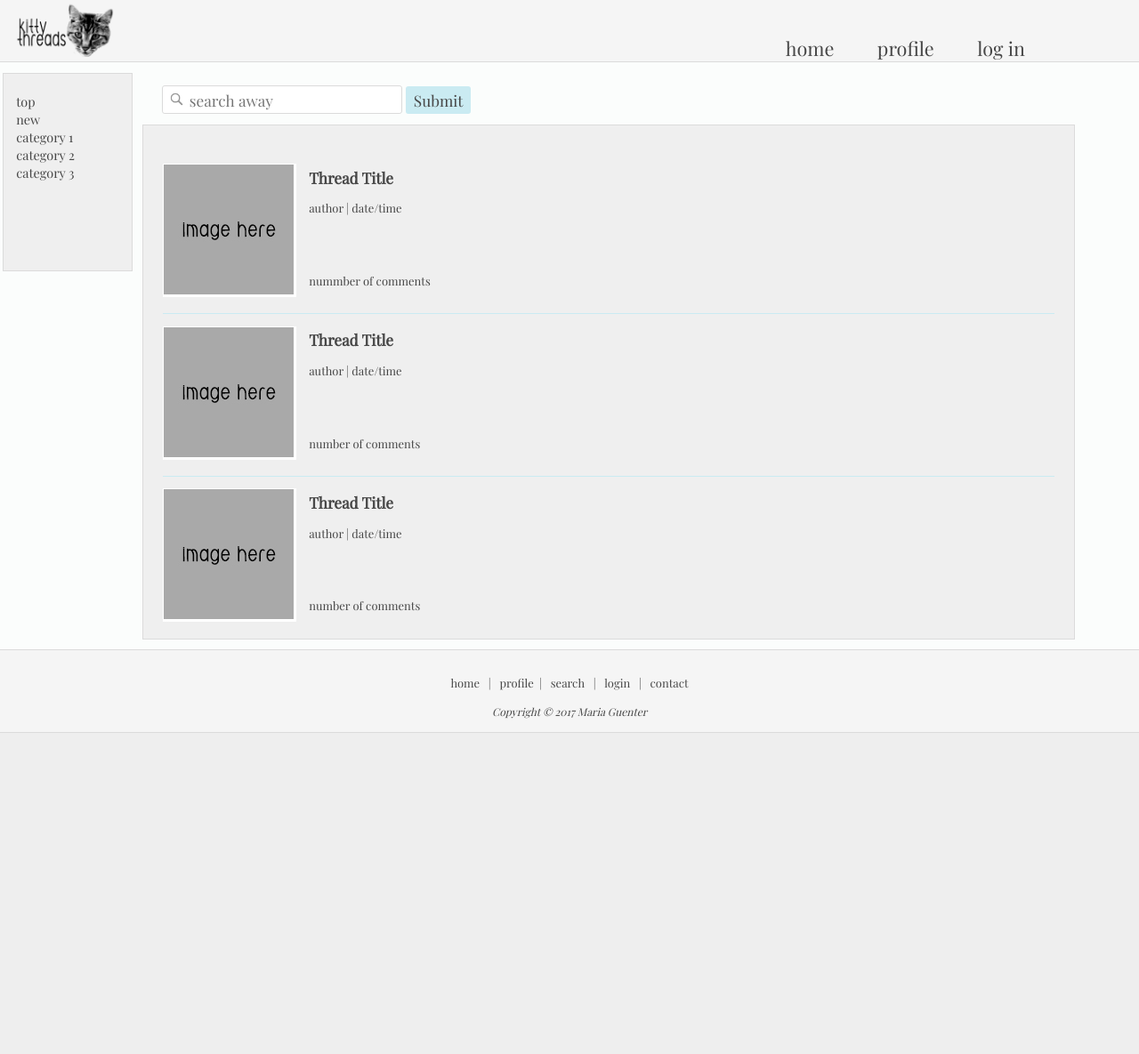
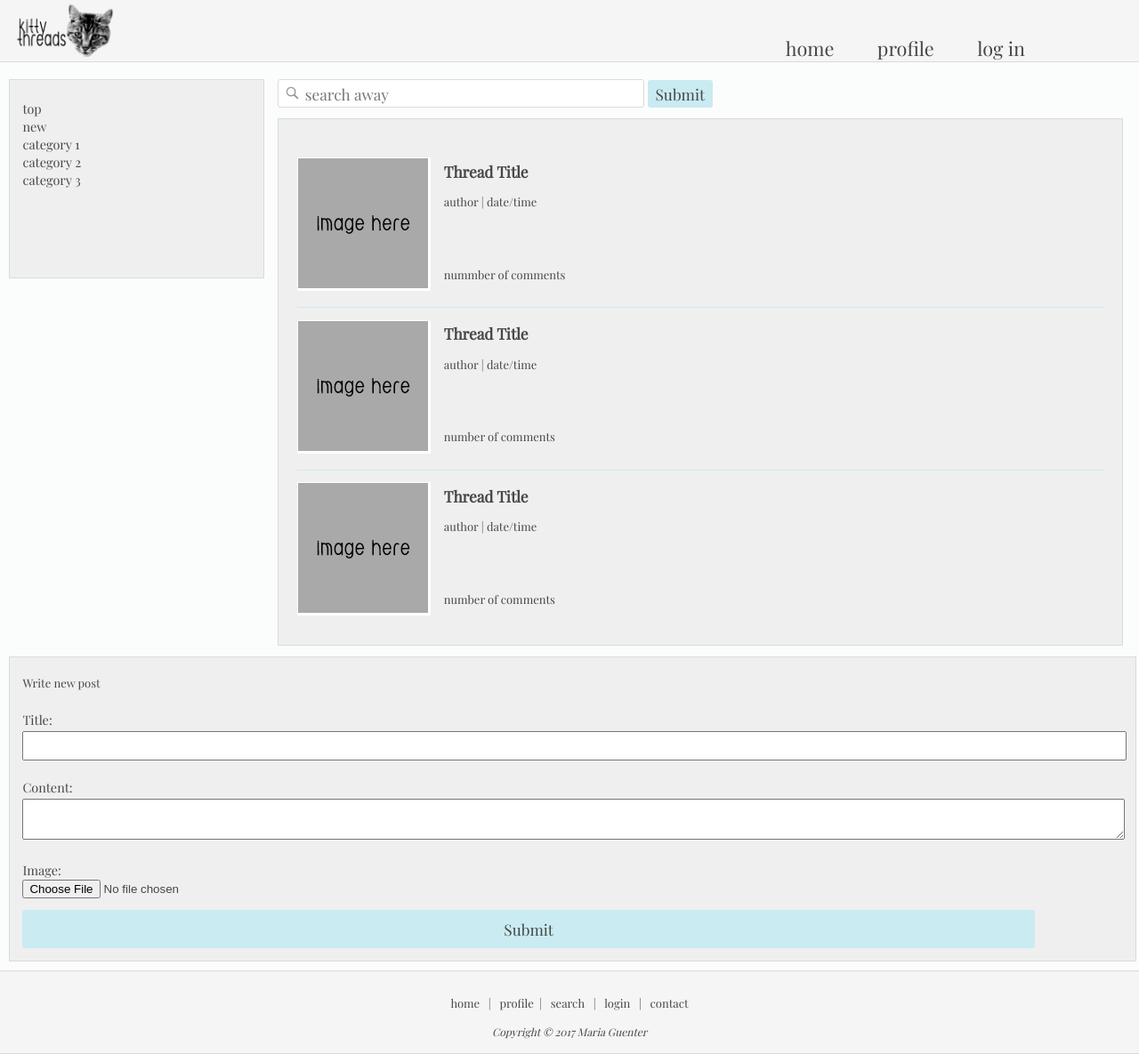
Before and after one commit to mariaguenter/couches, a PHP site: page /home.html in a window 1280 px wide. Shown: the whole page at 89% size. Before the commit the page ends 824 px from the top, so only its background shows below. Run offline with PHP 8.4, Linux system fonts and the light colour scheme.

Commit message:
Add responsive utility classes; Add right side-bar mockup

```diff
--- /dev/null
+++ b/css/responsive.css
@@ -0,0 +1,218 @@
+@media (min-width: 1200px) {
+  .grid-row {
+    margin-right: -15px;
+    margin-left: -15px;
+  }
+
+  .col, .col-3, .col-4, .col-6, .col-8, .col-9, .col-12,
+  .col-sm, .col-sm-3, .col-sm-4, .col-sm-6, .col-sm-8, .col-sm-9, .col-sm-12,
+  .col-lg, .col-lg-3, .col-lg-4, .col-lg-6, .col-lg-8, .col-lg-9, .col-lg-12,
+  .container-fluid {
+    padding-right: 15px;
+    padding-left: 15px;
+  }
+}
+
+@media (min-width: 992px) {
+  .grid-row {
+    margin-right: -15px;
+    margin-left: -15px;
+  }
+
+  .col, .col-3, .col-4, .col-6, .col-8, .col-9, .col-12,
+  .col-sm, .col-sm-3, .col-sm-4, .col-sm-6, .col-sm-8, .col-sm-9, .col-sm-12,
+  .col-lg, .col-lg-3, .col-lg-4, .col-lg-6, .col-lg-8, .col-lg-9, .col-lg-12,
+  .container-fluid {
+    padding-right: 15px;
+    padding-left: 15px;
+  }
+
+  .col-lg {
+    -webkit-flex-basis: 0;
+    -ms-flex-preferred-size: 0;
+    flex-basis: 0;
+    -webkit-box-flex: 1;
+    -webkit-flex-grow: 1;
+    -ms-flex-positive: 1;
+    flex-grow: 1;
+    max-width: 100%;
+  }
+  .col-lg-3 {
+    -webkit-box-flex: 0;
+    -webkit-flex: 0 0 25%;
+    -ms-flex: 0 0 25%;
+    flex: 0 0 25%;
+    max-width: 25%;
+  }
+  .col-lg-4 {
+    -webkit-box-flex: 0;
+    -webkit-flex: 0 0 33.333333%;
+    -ms-flex: 0 0 33.333333%;
+    flex: 0 0 33.333333%;
+    max-width: 33.333333%;
+  }
+  .col-lg-6 {
+    -webkit-box-flex: 0;
+    -webkit-flex: 0 0 50%;
+    -ms-flex: 0 0 50%;
+    flex: 0 0 50%;
+    max-width: 50%;
+  }
+  .col-lg-8 {
+    -webkit-box-flex: 0;
+    -webkit-flex: 0 0 66.666667%;
+    -ms-flex: 0 0 66.666667%;
+    flex: 0 0 66.666667%;
+    max-width: 66.666667%;
+  }
+  .col-lg-9 {
+    -webkit-box-flex: 0;
+    -webkit-flex: 0 0 75%;
+    -ms-flex: 0 0 75%;
+    flex: 0 0 75%;
+    max-width: 75%;
+  }
+  .col-lg-12 {
+    -webkit-box-flex: 0;
+    -webkit-flex: 0 0 100%;
+    -ms-flex: 0 0 100%;
+    flex: 0 0 100%;
+    max-width: 100%;
+  }
+}
+
+@media (min-width: 768px) {
+  .grid-row {
+    margin-right: -15px;
+    margin-left: -15px;
+  }
+
+  .col, .col-3, .col-4, .col-6, .col-8, .col-9, .col-12,
+  .col-sm, .col-sm-3, .col-sm-4, .col-sm-6, .col-sm-8, .col-sm-9, .col-sm-12,
+  .col-lg, .col-lg-3, .col-lg-4, .col-lg-6, .col-lg-8, .col-lg-9, .col-lg-12,
+  .container-fluid {
+    padding-right: 15px;
+    padding-left: 15px;
+  }
+
+  .col-md {
+    -webkit-flex-basis: 0;
+    -ms-flex-preferred-size: 0;
+    flex-basis: 0;
+    -webkit-box-flex: 1;
+    -webkit-flex-grow: 1;
+    -ms-flex-positive: 1;
+    flex-grow: 1;
+    max-width: 100%;
+  }
+  .col-md-3 {
+    -webkit-box-flex: 0;
+    -webkit-flex: 0 0 25%;
+    -ms-flex: 0 0 25%;
+    flex: 0 0 25%;
+    max-width: 25%;
+  }
+  .col-md-4 {
+    -webkit-box-flex: 0;
+    -webkit-flex: 0 0 33.333333%;
+    -ms-flex: 0 0 33.333333%;
+    flex: 0 0 33.333333%;
+    max-width: 33.333333%;
+  }
+  .col-md-6 {
+    -webkit-box-flex: 0;
+    -webkit-flex: 0 0 50%;
+    -ms-flex: 0 0 50%;
+    flex: 0 0 50%;
+    max-width: 50%;
+  }
+  .col-md-8 {
+    -webkit-box-flex: 0;
+    -webkit-flex: 0 0 66.666667%;
+    -ms-flex: 0 0 66.666667%;
+    flex: 0 0 66.666667%;
+    max-width: 66.666667%;
+  }
+  .col-md-9 {
+    -webkit-box-flex: 0;
+    -webkit-flex: 0 0 75%;
+    -ms-flex: 0 0 75%;
+    flex: 0 0 75%;
+    max-width: 75%;
+  }
+  .col-md-12 {
+    -webkit-box-flex: 0;
+    -webkit-flex: 0 0 100%;
+    -ms-flex: 0 0 100%;
+    flex: 0 0 100%;
+    max-width: 100%;
+  }
+}
+
+@media (min-width: 576px) {
+  .grid-row {
+    margin-right: -15px;
+    margin-left: -15px;
+  }
+
+  .col, .col-3, .col-4, .col-6, .col-8, .col-9, .col-12,
+  .col-sm, .col-sm-3, .col-sm-4, .col-sm-6, .col-sm-8, .col-sm-9, .col-sm-12,
+  .col-lg, .col-lg-3, .col-lg-4, .col-lg-6, .col-lg-8, .col-lg-9, .col-lg-12,
+  .container-fluid {
+    padding-right: 15px;
+    padding-left: 15px;
+  }
+
+  .col-sm {
+    -webkit-flex-basis: 0;
+    -ms-flex-preferred-size: 0;
+    flex-basis: 0;
+    -webkit-box-flex: 1;
+    -webkit-flex-grow: 1;
+    -ms-flex-positive: 1;
+    flex-grow: 1;
+    max-width: 100%;
+  }
+  .col-sm-3 {
+    -webkit-box-flex: 0;
+    -webkit-flex: 0 0 25%;
+    -ms-flex: 0 0 25%;
+    flex: 0 0 25%;
+    max-width: 25%;
+  }
+  .col-sm-4 {
+    -webkit-box-flex: 0;
+    -webkit-flex: 0 0 33.333333%;
+    -ms-flex: 0 0 33.333333%;
+    flex: 0 0 33.333333%;
+    max-width: 33.333333%;
+  }
+  .col-sm-6 {
+    -webkit-box-flex: 0;
+    -webkit-flex: 0 0 50%;
+    -ms-flex: 0 0 50%;
+    flex: 0 0 50%;
+    max-width: 50%;
+  }
+  .col-sm-8 {
+    -webkit-box-flex: 0;
+    -webkit-flex: 0 0 66.666667%;
+    -ms-flex: 0 0 66.666667%;
+    flex: 0 0 66.666667%;
+    max-width: 66.666667%;
+  }
+  .col-sm-9 {
+    -webkit-box-flex: 0;
+    -webkit-flex: 0 0 75%;
+    -ms-flex: 0 0 75%;
+    flex: 0 0 75%;
+    max-width: 75%;
+  }
+  .col-sm-12 {
+    -webkit-box-flex: 0;
+    -webkit-flex: 0 0 100%;
+    -ms-flex: 0 0 100%;
+    flex: 0 0 100%;
+    max-width: 100%;
+  }
+}
--- a/css/style.css
+++ b/css/style.css
@@ -73,41 +73,39 @@ nav li{
 	text-decoration:none;
 }
 
+#main {
+  width: 99%;
+  margin: 10px
+}
+
 #searchBar{
-	margin-left: 0.5em;
-	margin-right: 5em;
+  width: 100%;
 	margin-bottom: 0.8em;
-	padding-top: 1em;
-	overflow: auto;
 	background-color: #FBFDFC;
-	padding-right: 1.5em;
-	padding-left: 1.5em;
 }
 
 #center{
-	margin-left: 0.5em;
-	margin-right: 5em;
 	margin-bottom: 0.8em;
-	padding-top: 1em;
+	padding: 1em 1.5em;
 	overflow: auto;
 	background-color: #efefef;
-	padding-right: 1.5em;
-	padding-left: 1.5em;
 	border: solid;
 	border-color: #dbdbdb;
 	border-width: thin;
 }
 
 #left-sidebar{
-	margin: 0em 0.8em 0.8em 0.2em;
 	padding:0.5em 1em 1em 1em;
 	height: 200px;
-	float: left;
 	background-color: #efefef;
-	width: 115px;
 	border: solid;
 	border-color: #dbdbdb;
 	border-width: thin;
+}
+#right-sidebar {
+  padding: 0.5em 1em 1em 1em;
+  background-color: #efefef;
+  border: 1px solid #dbdbdb
 }
 
 .entry{
@@ -120,7 +118,7 @@ nav li{
 
 #post-types{
 	list-style-type: none;
-	padding-left: 0pt;
+	padding-left: 0;
 }
 
 #first{
@@ -150,7 +148,6 @@ footer{
 	border-bottom: solid;
 	border-bottom-width: thin;
 	border-bottom-color: #dbdbdb;
-
 }
 
 .footer-section{
@@ -179,6 +176,24 @@ footer{
 
 form{
 	margin-left: auto;
+}
+
+.form-row {
+  width: 100%;
+  padding: 10px 0;
+}
+.form-row label.top {
+  display: block;
+}
+.form-row label {
+  display: inline-block;
+}
+
+#side-bar-new-post input:not(#np-image),
+#side-bar-new-post textarea {
+  width: 92%;
+  padding: 7px 4%;
+  margin-top: 3px;
 }
 
 #search[type=text] {
@@ -213,5 +228,96 @@ input[type=submit]{
 }
 
 #search[type=text]:focus {
-    width: 87%;
+    width: 65%;
 }
+
+/* ************************************ *\
+ * Utility Classes (based on bootstrap) *
+\* ************************************ */
+
+/* Gives parents of floated children a height */
+.clearfix::after {
+  display: block;
+  content: "";
+  clear: both;
+}
+
+/* Responsive width styles based on a 12-grid system */
+.container-fluid {
+  position: relative;
+  margin-left: auto;
+  margin-right: auto;
+  padding-right: 15px;
+  padding-left: 15px;
+}
+.grid-row {
+  display: -webkit-box;
+  display: -webkit-flex;
+  display: -ms-flexbox;
+  display: flex;
+  -webkit-flex-wrap: wrap;
+  -ms-flex-wrap: wrap;
+  flex-wrap: wrap;
+  margin-right: -15px;
+  margin-left: -15px;
+}
+
+.col, .col-3, .col-4, .col-6, .col-8, .col-9, .col-12 {
+  position: relative;
+  width: 100%;
+  min-height: 1px;
+  padding-right: 15px;
+  padding-left: 15px;
+}
+.col {
+  -webkit-flex-basis: 0;
+  -ms-flex-preferred-size: 0;
+  flex-basis: 0;
+  -webkit-box-flex: 1;
+  -webkit-flex-grow: 1;
+  -ms-flex-positive: 1;
+  flex-grow: 1;
+  max-width: 100%;
+}
+.col-3 {
+  -webkit-box-flex: 0;
+  -webkit-flex: 0 0 25%;
+  -ms-flex: 0 0 25%;
+  flex: 0 0 25%;
+  max-width: 25%;
+}
+.col-4 {
+  -webkit-box-flex: 0;
+  -webkit-flex: 0 0 33.333333%;
+  -ms-flex: 0 0 33.333333%;
+  flex: 0 0 33.333333%;
+  max-width: 33.333333%;
+}
+.col-6 {
+  -webkit-box-flex: 0;
+  -webkit-flex: 0 0 50%;
+  -ms-flex: 0 0 50%;
+  flex: 0 0 50%;
+  max-width: 50%;
+}
+.col-8 {
+  -webkit-box-flex: 0;
+  -webkit-flex: 0 0 66.666667%;
+  -ms-flex: 0 0 66.666667%;
+  flex: 0 0 66.666667%;
+  max-width: 66.666667%;
+}
+.col-9 {
+  -webkit-box-flex: 0;
+  -webkit-flex: 0 0 75%;
+  -ms-flex: 0 0 75%;
+  flex: 0 0 75%;
+  max-width: 75%;
+}
+.col-12 {
+  -webkit-box-flex: 0;
+  -webkit-flex: 0 0 100%;
+  -ms-flex: 0 0 100%;
+  flex: 0 0 100%;
+  max-width: 100%;
+}
--- a/home.html
+++ b/home.html
@@ -1,12 +1,16 @@
 <!DOCTYPE html>
 <html>
+  <!-- @TODO: Make this an .include file -->
   <head lang="en">
     <link rel="stylesheet" type="text/css" href="http://fonts.googleapis.com/css?family=Playfair Display">
     <meta charset="utf-8">
     <title>Home</title>
+    <link rel="stylesheet" href="css/responsive.css" />
     <link rel="stylesheet" href="css/style.css" />
   </head>
+
 	<body>
+    <!-- @TODO: Make this an .include file -->
 		<header id="header">
 			<img id="logo" src="images/logo.png" alt="Kitty Threads" />
 			<nav>
@@ -17,8 +21,9 @@
 				</ul>
 			</nav>
 		</header>
-<div id="main">
-<article id="left-sidebar">
+
+		<div id="main" class="grid-row">
+			<article id="left-sidebar" class="col">
 				<ul id="post-types">
 					<li><a href="#">top</a></li>
 					<li><a href="#">new</a></li>
@@ -27,10 +32,13 @@
 					<li><a href="#">category 3</a></li>
 				</ul>
 			</article>
-<div id = "searchBar">
+
+      <div id="center-container" class="col-9">
+        <!-- @TODO: Make this an .include file -->
+        <div id="searchBar">
           <form id="searchbox" action="">
             <input id="search" name="search" type="text" placeholder="search away">
-	<input type = "submit">
+            <input type="submit">
           </form>
         </div>
 
@@ -68,9 +76,35 @@
             </div>
           </div>
         </article>
-<article id = "right-sidebar">
+      </div>
+
+			<article id="right-sidebar" class="col">
+        <div class="new-post-container hidden">
+          <p>Write new post</p>
+          <form id="side-bar-new-post" action="">
+            <div class="form-row">
+              <label for="np-title" class="top">Title: </label>
+              <input id="np-title" type="text"/>
+            </div>
+            <div class="form-row">
+              <label for="np-content" class="top">Content: </label>
+              <textarea id="np-content"></textarea>
+            </div>
+            <div class="form-row">
+              <label for="np-image" class="top">Image: </label>
+              <input id="np-image" type="file"/>
+            </div>
+
+            <input type="submit"/>
+          </form>
+        </div>
+        <div class="side-bar-login-form">
+
+        </div>
 			</article>
+		</div>
 
+    <!-- @TODO: Make this an .include file -->
     <footer>
       <div class="footer-section">
         <p>
@@ -79,5 +113,6 @@
         <i><small>Copyright © 2017 Maria Guenter</small></i>
        </div>
     </footer>
+
 	</body>
 </html>
--- a/index.php
+++ b/index.php
@@ -1 +1,3 @@
 <?php
+
+header("Location: home.html");
```
Lines whose indentation alone changed are shown as unchanged.
